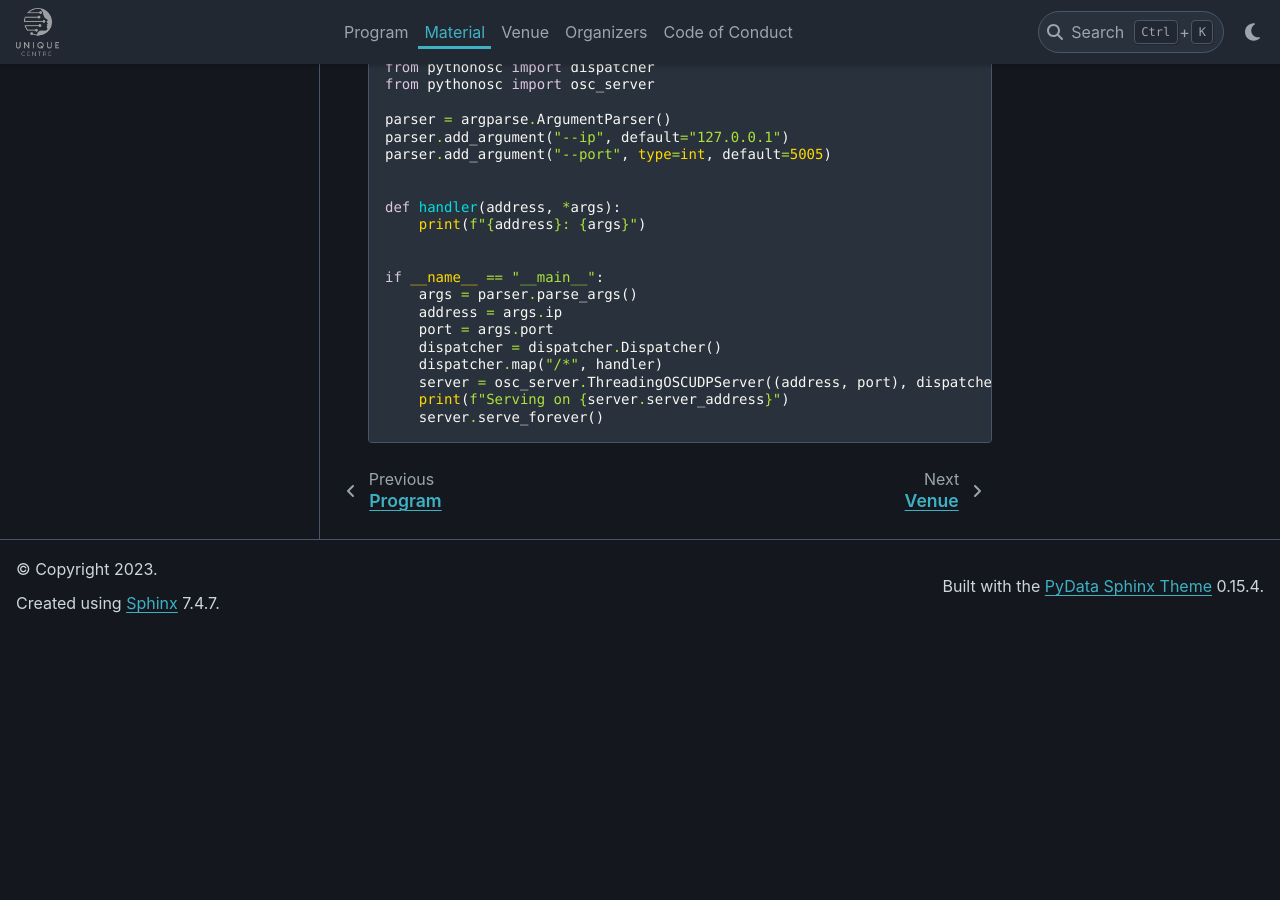
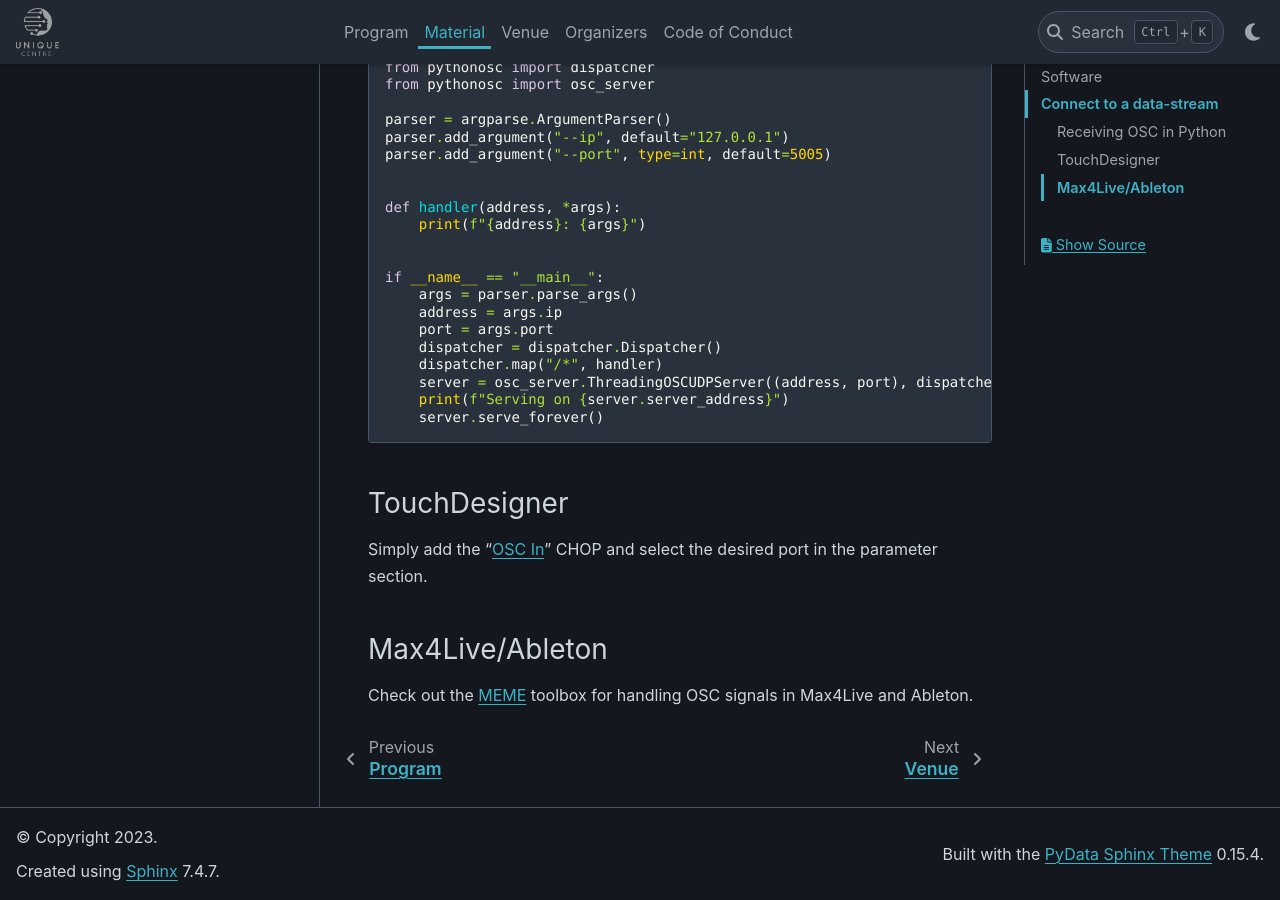
Before and after one commit to neuro-ai-creative-hacknight/neuro-ai-creative-hacknight.github.io, a Jupyter Book: the page built from content/material.md, in a window 1280 px wide and 900 px high, scrolled down 1472 px. Built offline with Jupyter Book 1.0.4 settings and Sphinx 7.4.7 and the PyData theme 0.15.4, drawn with Linux system fonts in a browser that asks for light colours; pages that are not in the unit, such as notebooks, are missing from menus; before the commit the page ends 2105 px from its top, so only the background shows below that.

Commit message:
TouchDesigner and Ableton OSC reference

````diff
--- a/content/material.md
+++ b/content/material.md
@@ -64,3 +64,9 @@ if __name__ == "__main__":
     print(f"Serving on {server.server_address}")
     server.serve_forever()
 ```
+
+### TouchDesigner
+Simply add the "[OSC In](https://derivative.ca/UserGuide/OSC_In_CHOP)" CHOP and select the desired port in the parameter section.
+
+### Max4Live/Ableton
+Check out the [MEME](https://github.com/AntoineBellemare/eeg_m4l) toolbox for handling OSC signals in Max4Live and Ableton.
````
